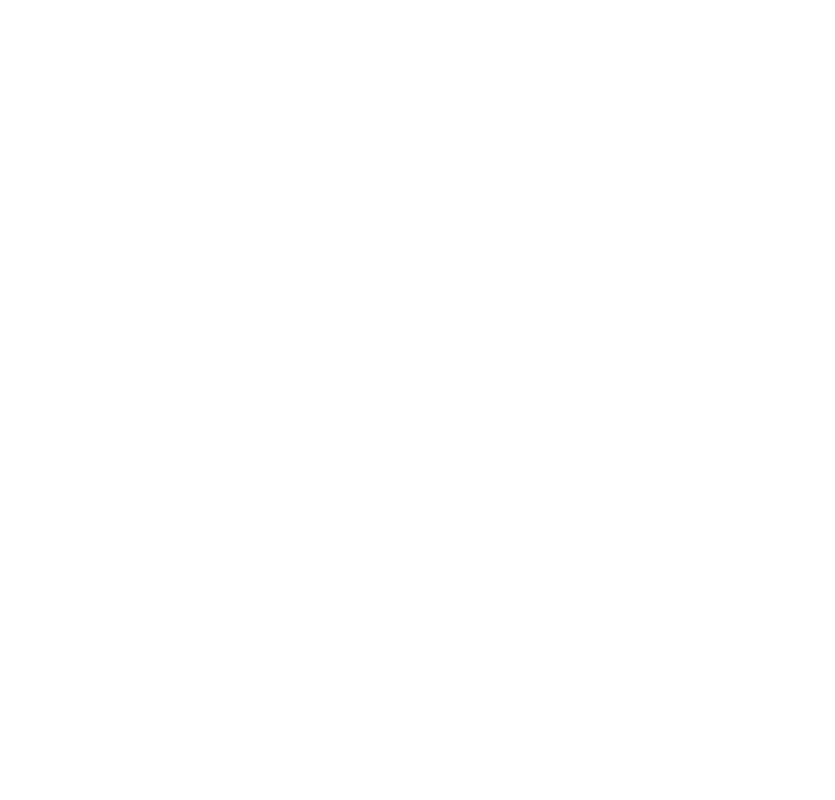
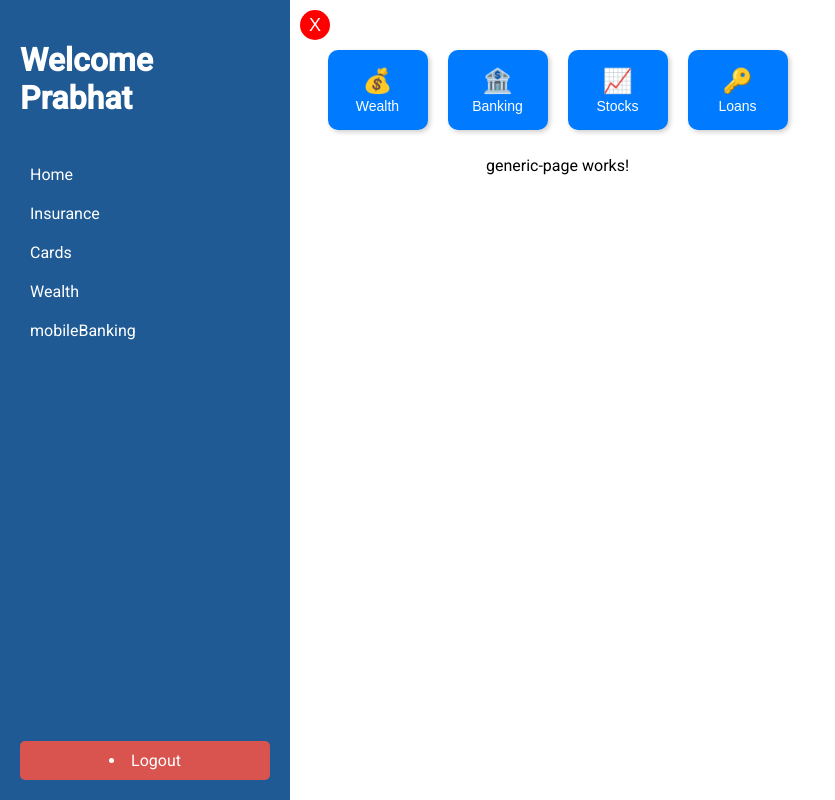
Before and after one commit to prabhat76/Easebank, an Angular app: page /dasboard/wealth/generic in a window 1280 px wide. Before the commit this address led to /. Shown: the whole page, without its empty margins (0-835 px from the left). Built offline with nearby package versions, Linux system fonts and the light colour scheme.

Commit message:
Generic screen and component Addition

```diff
--- a/public/content/generic.content.json
+++ b/public/content/generic.content.json
@@ -3,9 +3,12 @@
        "greet":{
         "greet_welcome":"Welcome to Easebank"
        },
+       "Wealth":{
+        "wealth_title":"Wealth Management",
+        "wealth_text":"We provide a wide range of wealth management services to help you achieve your financial goals."
+       },
        "footer":{
             "footer_text":"© 2021 All rights reserved."
-
        }
     }
 }
--- a/src/app/app.component.ts
+++ b/src/app/app.component.ts
@@ -18,13 +18,13 @@
   }
 
   ngOnInit(){
-    this.api.getDashbaordcontent().subscribe((data)=>{
-      this.dashboardcontent = {
-        greet : data.content.greet.greet_Welcome,
-        content : data.data.content,
-        options : data.data.options,
-        footer : data.content.footer.footer_text,
-      }
-    });
+    // this.api.getDashbaordcontent().subscribe((data)=>{
+    //   this.dashboardcontent = {
+    //     greet : data.content.greet.greet_Welcome,
+    //     content : data.data.content,
+    //     options : data.data.options,
+    //     footer : data.content.footer.footer_text,
+    //   }
+    // });
   }
 }
--- /dev/null
+++ b/src/app/generic-page/generic-page.component.html
@@ -0,0 +1 @@
+<p>generic-page works!</p>
--- a/src/app/wealth-dasboard/wealth-dasboard.component.html
+++ b/src/app/wealth-dasboard/wealth-dasboard.component.html
@@ -1,21 +1,27 @@
-<app-close></app-close>
 <div id="Wealthpage">
+    <!-- Close Button (Should always be at the top) -->
+    <app-close></app-close>
+
+    <!-- Option Grid Below -->
     <div id="option-grid">
-        <button class="tile-btn">
+        <button class="tile-btn" (click)="navigateToPage()">
             <span class="icon">💰</span>
             <span class="tile-text">Wealth</span>
         </button>
-        <button class="tile-btn">
+        <button class="tile-btn" (click)="navigateToPage()">
             <span class="icon">🏦</span>
             <span class="tile-text">Banking</span>
         </button>
-        <button class="tile-btn">
+        <button class="tile-btn" (click)="navigateToPage()">
             <span class="icon">📈</span>
             <span class="tile-text">Stocks</span>
         </button>
-        <button class="tile-btn">
+        <button class="tile-btn" (click)="navigateToPage()">
             <span class="icon">🔑</span>
             <span class="tile-text">Loans</span>
         </button>
     </div>
+
+    <!-- Router outlet to load child components dynamically -->
+    <router-outlet></router-outlet>
 </div>
--- a/src/app/wealth-dasboard/wealth-dasboard.component.scss
+++ b/src/app/wealth-dasboard/wealth-dasboard.component.scss
@@ -1,24 +1,33 @@
 #Wealthpage {
     width: 50%;
     display: flex;
-    justify-content: center; /* Centers the grid */
+    flex-direction: column; /* Stack close button and grid */
+    align-items: center;
+    justify-content: flex-start;
+    padding: 20px;
+    position: relative;
+}
+
+app-close {
+    align-self: flex-start; /* Align close button to the left */
+    margin-bottom: 20px; /* Space between close button and option grid */
 }
 
 #option-grid {
-    display: flex; /* Use flexbox for horizontal layout */
-    gap: 20px; /* Space between buttons */
-    overflow-x: auto; /* Enables horizontal scrolling if content overflows */
+    display: flex;
+    gap: 20px;
+    overflow-x: auto;
     padding: 10px;
-    flex-wrap: nowrap; /* Prevents wrapping to the next line */
+    flex-wrap: nowrap;
+    justify-content: center;
 }
-
 .tile-btn {
     padding: 10px;
     display: flex;
-    flex-direction: column; /* Stack icon and text */
+    flex-direction: column;
     align-items: center;
     justify-content: center;
-    background: #007bff; /* Primary blue color */
+    background: #007bff;
     color: white;
     border: none;
     border-radius: 10px;
@@ -27,19 +36,39 @@
     cursor: pointer;
     transition: background 0.3s, transform 0.2s;
     box-shadow: 2px 2px 5px rgba(0, 0, 0, 0.2);
-    position: relative;
 }
 
 .tile-btn:hover {
     background: #0056b3;
-    transform: scale(1.05); /* Slight zoom on hover */
+    transform: scale(1.05);
 }
 
 .icon {
-    font-size: 24px; /* Adjust icon size */
+    font-size: 24px;
 }
 
 .tile-text {
     font-size: 14px;
-    margin-top: 3px; /* Text positioned 3px below icon */
+    margin-top: 3px;
 }
+
+.slide-in {
+    position: absolute;
+    top: 0;
+    right: -100%;
+    width: 100%;
+    height: 100%;
+    background: white;
+    animation: slideFromRight 0.5s ease-in-out forwards;
+  }
+
+@keyframes slideFromRight {
+    from {
+        right: -100%;
+        opacity: 0;
+    }
+    to {
+        right: 0;
+        opacity: 1;
+    }
+}
--- a/src/app/wealth-dasboard/wealth-dasboard.component.ts
+++ b/src/app/wealth-dasboard/wealth-dasboard.component.ts
@@ -1,12 +1,22 @@
 import { Component } from '@angular/core';
 import { CloseComponent } from "../close/close.component";
+import { CommonModule } from '@angular/common';
+import { Router } from '@angular/router';
+import { RouterModule } from '@angular/router';
 
 @Component({
   selector: 'app-wealth-dasboard',
-  imports: [CloseComponent],
+  imports: [CloseComponent, CommonModule, RouterModule],
   templateUrl: './wealth-dasboard.component.html',
   styleUrl: './wealth-dasboard.component.scss'
 })
 export class WealthDasboardComponent {
+  options: any;
+  constructor(private router: Router) {}
 
+  navigateToPage() {
+
+        this.router.navigate(['/dasboard/wealth/generic']);
+  console.log('Navigating to generic page');
 }
+}
```
Also changed, not shown: src/app/app.routes.ts (+7 -1 lines), src/app/generic-page/generic-page.component.ts (added, +11 -0 lines), src/app/generic-page/generic-page.component.scss (added), 1 other file (tests, documents, lock files or other folders).
